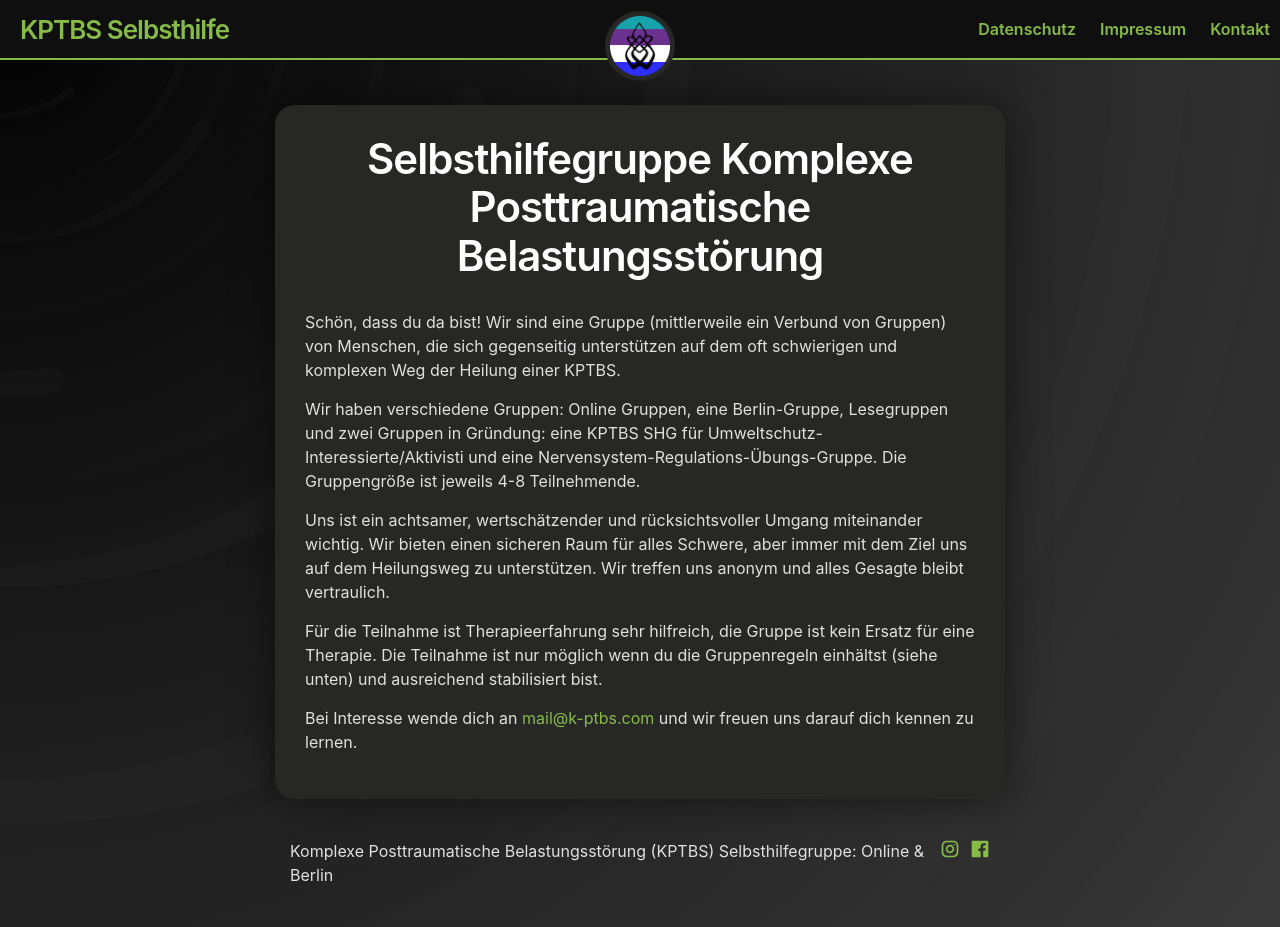
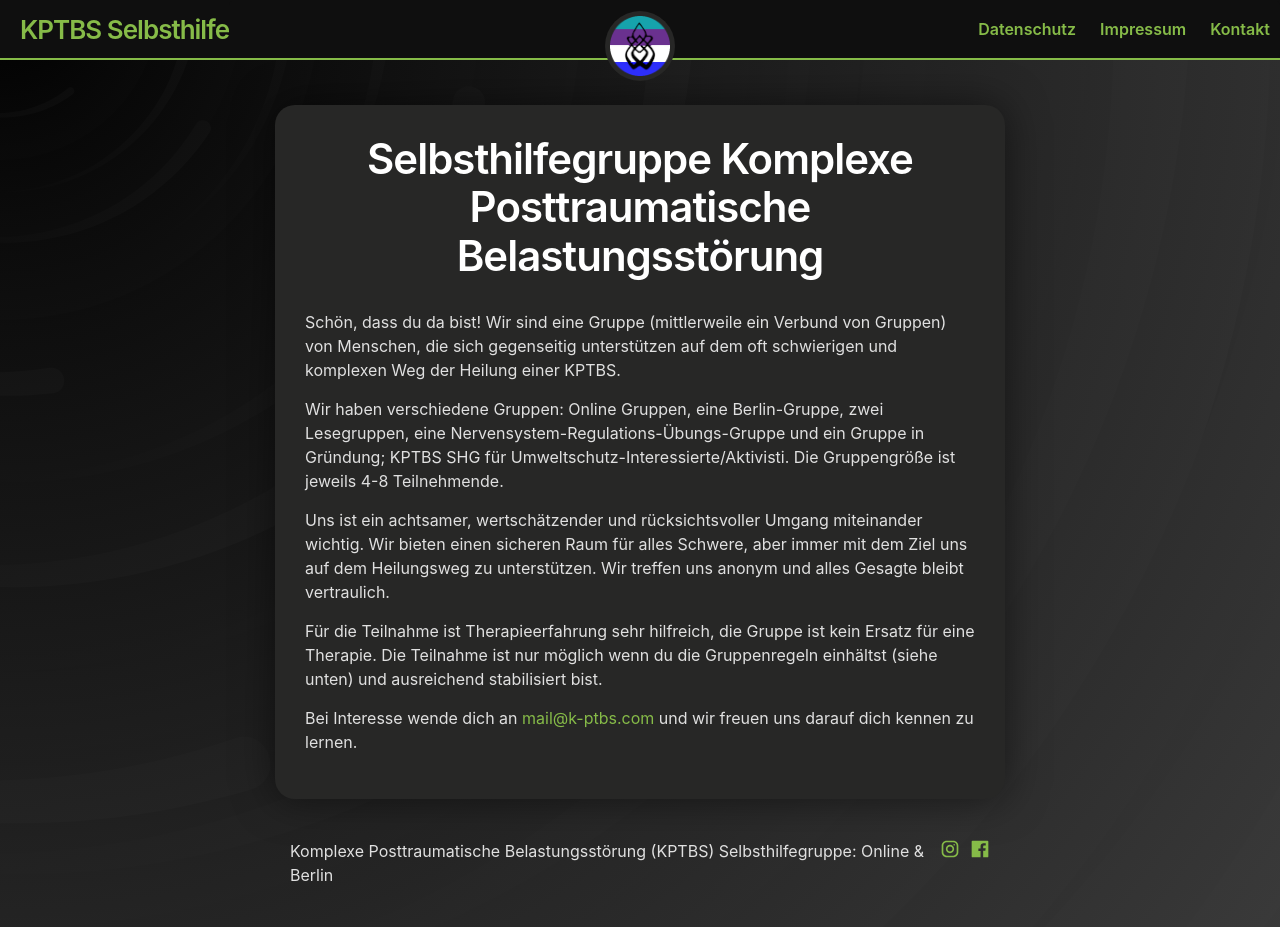
Before and after one commit to 3xz/k-ptbs, a Jekyll site: the page built from _posts/2023-07-18-willkommen.md, in a window 1280 px wide and 927 px high. Built offline with Jekyll 4.4.1, drawn with Linux system fonts in a browser that asks for light colours.

Commit message:
Update 2023-07-18-willkommen.md

```diff
--- a/_posts/2023-07-18-willkommen.md
+++ b/_posts/2023-07-18-willkommen.md
@@ -5,7 +5,7 @@ title: Selbsthilfegruppe Komplexe Posttraumatische Belastungsstörung
 
 Schön, dass du da bist! Wir sind eine Gruppe (mittlerweile ein Verbund von Gruppen) von Menschen, die sich gegenseitig unterstützen auf dem oft schwierigen und komplexen Weg der Heilung einer KPTBS.
 
-Wir haben verschiedene Gruppen: Online Gruppen, eine Berlin-Gruppe, Lesegruppen und zwei Gruppen in Gründung: eine KPTBS SHG für Umweltschutz-Interessierte/Aktivisti und eine Nervensystem-Regulations-Übungs-Gruppe. Die Gruppengröße ist jeweils 4-8 Teilnehmende.
+Wir haben verschiedene Gruppen: Online Gruppen, eine Berlin-Gruppe, zwei Lesegruppen, eine Nervensystem-Regulations-Übungs-Gruppe und ein Gruppe in Gründung; KPTBS SHG für Umweltschutz-Interessierte/Aktivisti. Die Gruppengröße ist jeweils 4-8 Teilnehmende.
 
 Uns ist ein achtsamer, wertschätzender und rücksichtsvoller Umgang miteinander wichtig. Wir bieten einen sicheren Raum für alles Schwere, aber immer mit dem Ziel uns auf dem Heilungsweg zu unterstützen. Wir treffen uns anonym und alles Gesagte bleibt vertraulich.
 
```
